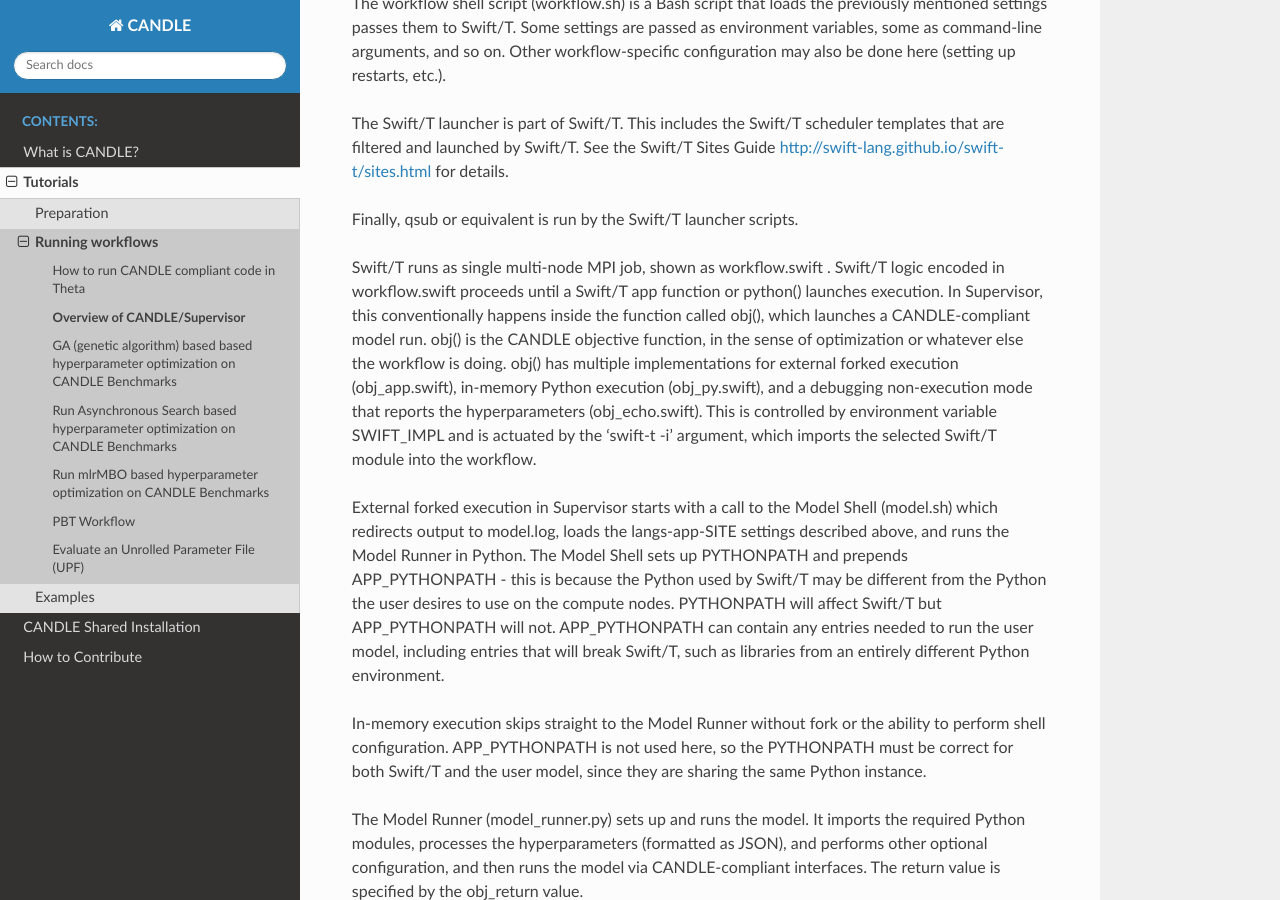
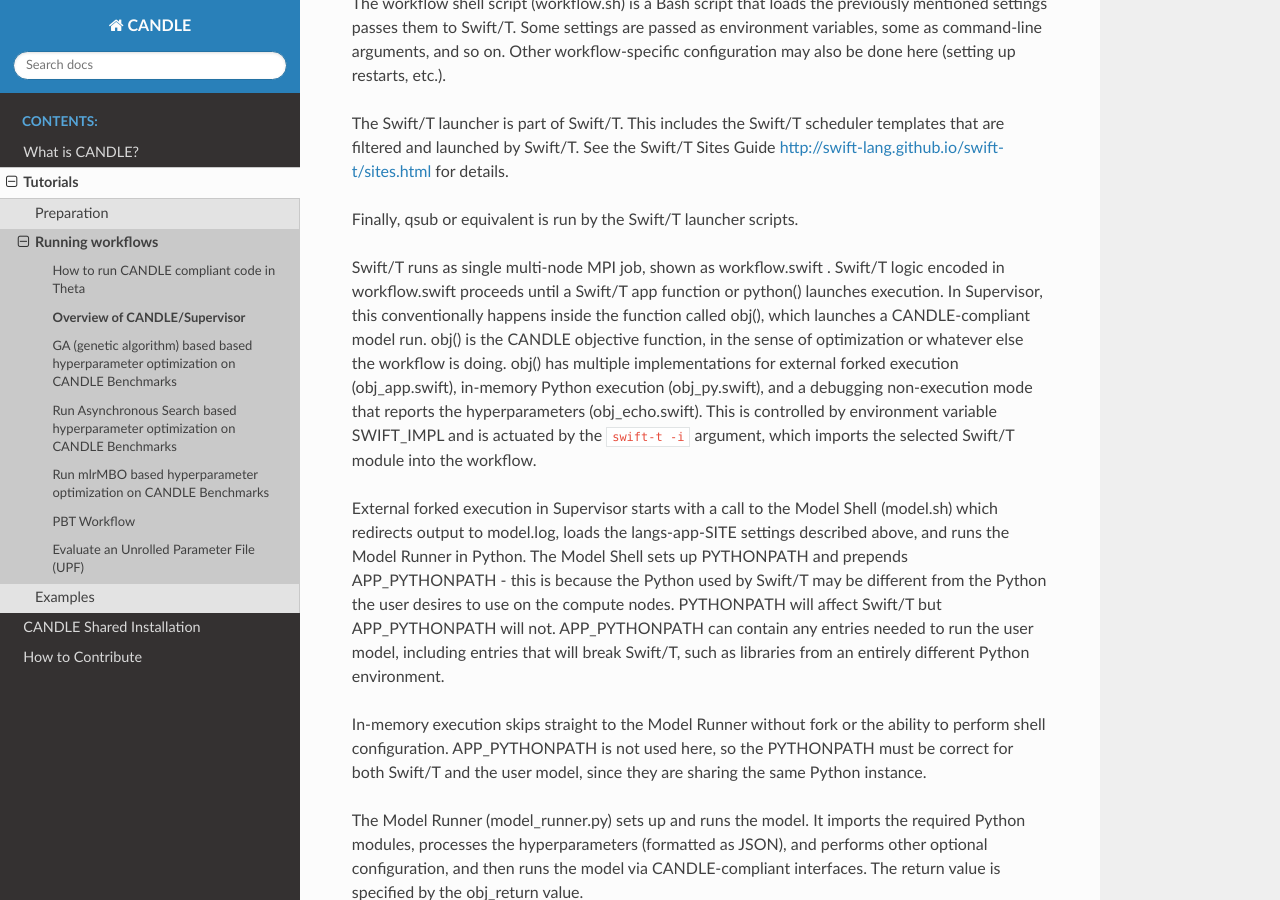
Before and after one commit to ECP-CANDLE/Candle, a Sphinx documentation site: the page built from docs_/source/tutorials/supervisor.rst, in a window 1280 px wide and 900 px high, scrolled down 1387 px. Built offline with Sphinx 7.4.7 and the Read the Docs theme 2.0.0, drawn with Linux system fonts in a browser that asks for light colours; pages that are not in the unit, such as notebooks, are missing from menus.

Commit message:
Turn on code

```diff
--- a/docs_/source/tutorials/supervisor.rst
+++ b/docs_/source/tutorials/supervisor.rst
@@ -19,7 +19,7 @@
 
 Finally, qsub or equivalent is run by the Swift/T launcher scripts.
 
-Swift/T runs as single multi-node MPI job, shown as workflow.swift .  Swift/T logic encoded in workflow.swift proceeds until a Swift/T app function or python() launches execution.  In Supervisor, this conventionally happens inside the function called obj(), which launches a CANDLE-compliant model run.  obj() is the CANDLE objective function, in the sense of optimization or whatever else the workflow is doing. obj() has multiple implementations for external forked execution (obj_app.swift), in-memory Python execution (obj_py.swift), and a debugging non-execution mode that reports the hyperparameters (obj_echo.swift).  This is controlled by environment variable SWIFT_IMPL and is actuated by the 'swift-t -i' argument, which imports the selected Swift/T module into the workflow.
+Swift/T runs as single multi-node MPI job, shown as workflow.swift .  Swift/T logic encoded in workflow.swift proceeds until a Swift/T app function or python() launches execution.  In Supervisor, this conventionally happens inside the function called obj(), which launches a CANDLE-compliant model run.  obj() is the CANDLE objective function, in the sense of optimization or whatever else the workflow is doing. obj() has multiple implementations for external forked execution (obj_app.swift), in-memory Python execution (obj_py.swift), and a debugging non-execution mode that reports the hyperparameters (obj_echo.swift).  This is controlled by environment variable SWIFT_IMPL and is actuated by the ``swift-t -i`` argument, which imports the selected Swift/T module into the workflow.
 
 External forked execution in Supervisor starts with a call to the Model Shell (model.sh) which redirects output to model.log, loads the langs-app-SITE settings described above, and runs the Model Runner in Python.  The Model Shell sets up PYTHONPATH and prepends APP_PYTHONPATH - this is because the Python used by Swift/T may be different from the Python the user desires to use on the compute nodes.  PYTHONPATH will affect Swift/T but APP_PYTHONPATH will not.  APP_PYTHONPATH can contain any entries needed to run the user model, including entries that will break Swift/T, such as libraries from an entirely different Python environment.
 
```
